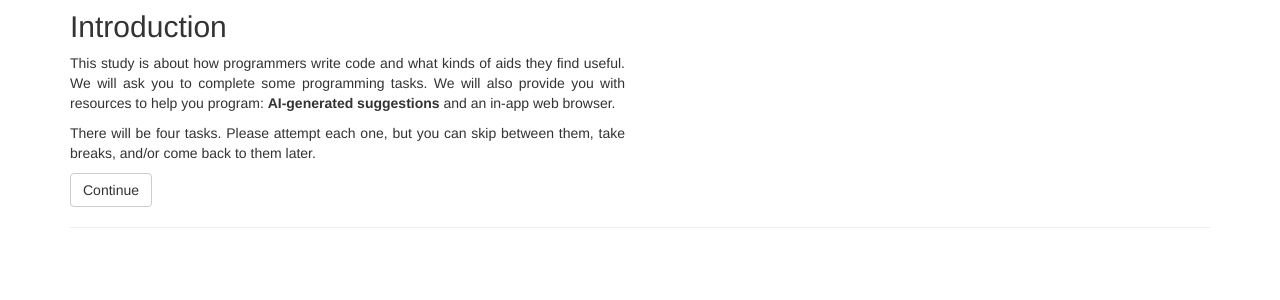
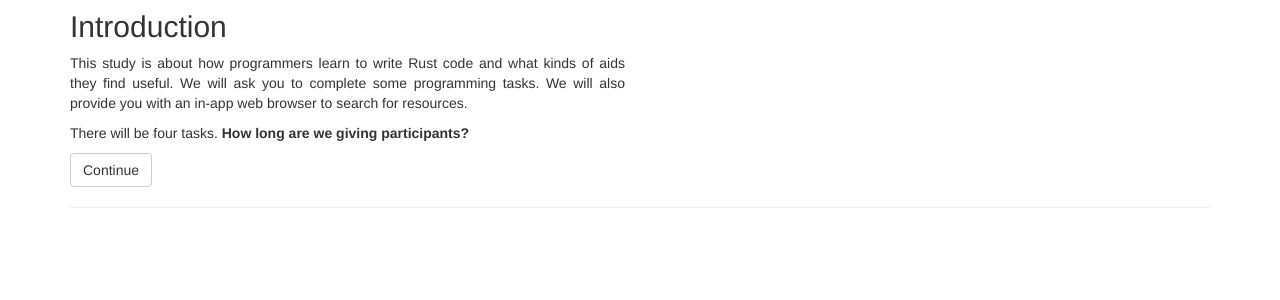
Before and after one commit to joelewiss/nerds, a PHP site: page /static/intro.php in a window 1280 px wide. Shown: the part 51-351 px from the top of the page. Run offline with PHP 8.4, Linux system fonts and the light colour scheme; data that the repository does not hold is empty; a stand-in replaces the project's code that opens the database connection; some libraries are stand-ins or nearby versions.

Commit message:
Changed langing text

```diff
--- a/containers/landing/app/static/intro.php
+++ b/containers/landing/app/static/intro.php
@@ -9,13 +9,11 @@
 <div class="row">
     <div class="col-lg-6"  style="text-align: justify;">
         <p><h2>Introduction</h2></p>
-            <p>This study is about how programmers write code and what kinds of
+            <p>This study is about how programmers learn to write Rust code and what kinds of
 aids they find useful. We will ask you to complete some programming tasks. We
-will also provide you with resources to help you program: <b>AI-generated
-suggestions</b> and an in-app web browser.</p>
+will also provide you with an in-app web browser to search for resources.</p>
 
-            <p>There will be four tasks. Please attempt each one, but you can skip
-between them, take breaks, and/or come back to them later.</p>
+            <p>There will be four tasks. <b>How long are we giving participants?</b></p>
 
     </div>
 </div>
```
Also changed, not shown: containers/landing/app/static/howTo.php (+10 -13 lines).
